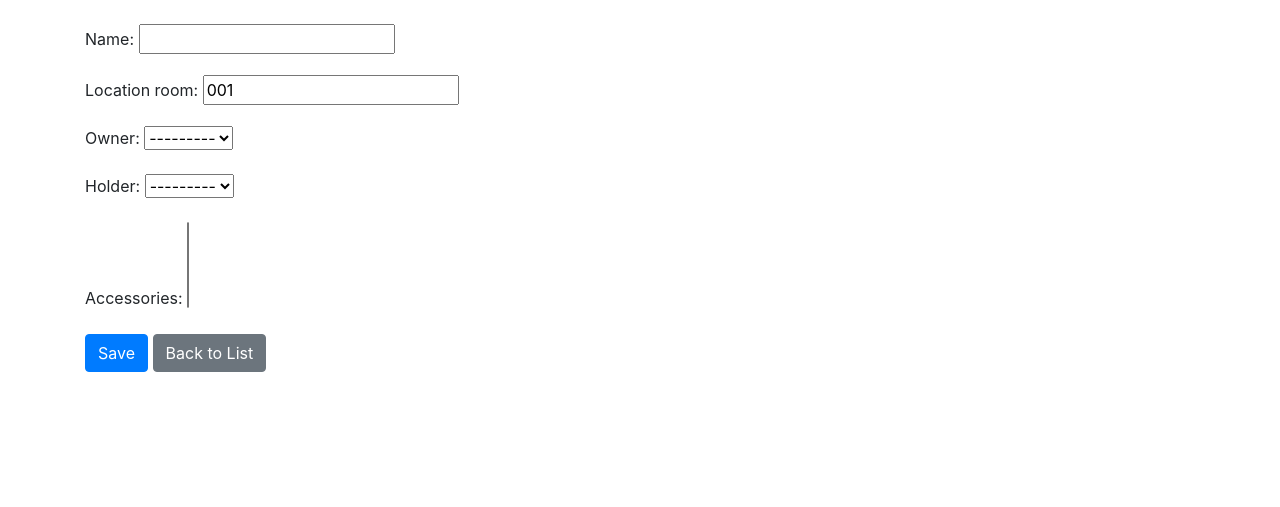
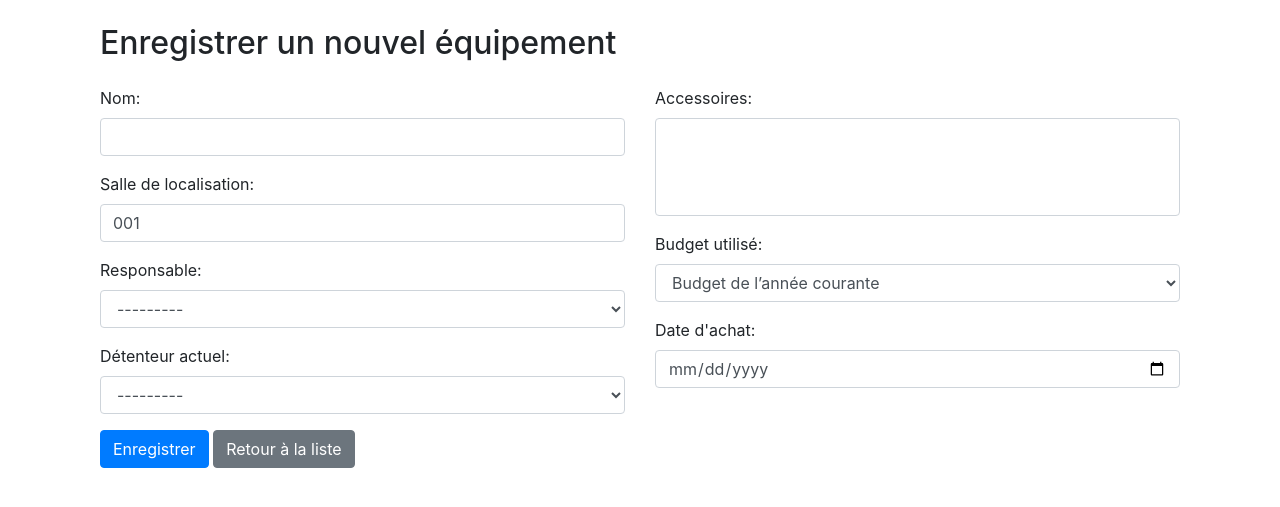
Before and after one commit to arnaudrabhi/mini_projet_django, a Django app: page /equipments/create/ in a window 1280 px wide. Shown: the part 56-563 px from the top of the page. Run offline with Django 4.2, Linux system fonts and the light colour scheme; data that the repository does not hold is empty; some libraries are stand-ins or nearby versions.

Commit message:
Refonte des formulaire + enregistrement de l'achat d'un équipement à son enregistrement + vérification MDP lors d'un enregistrement d'un Teacher

```diff
--- a/mini_projet_equipement/forms.py
+++ b/mini_projet_equipement/forms.py
@@ -1,11 +1,25 @@
 from django import forms
-from .models import Equipment, Teacher, Accessory
+
+from .enums import BudgetChoices
+from .models import Equipment, Teacher, Accessory, Purchase
 
 
 class EquipmentForm(forms.ModelForm):
+    from_budget = forms.ChoiceField(choices=[(choice.name, choice.value) for choice in BudgetChoices], required=False)
+    purchase_date = forms.DateField(widget=forms.DateInput(attrs={'type': 'date'}), required=False)
+
     class Meta:
         model = Equipment
         fields = ['name', 'location_room', 'owner', 'holder', 'accessories']
+
+    def save(self, commit=True):
+        equipment = super().save(commit=commit)
+        if commit:
+            from_budget = self.cleaned_data.get('from_budget')
+            purchase_date = self.cleaned_data.get('purchase_date')
+            if from_budget and purchase_date:
+                Purchase.objects.create(equipment=equipment, from_budget=from_budget, purchase_date=purchase_date)
+        return equipment
 
 
 class TeacherForm(forms.ModelForm):
@@ -21,3 +35,11 @@ class AccessoryForm(forms.ModelForm):
     class Meta:
         model = Accessory
         fields = ['name', 'equipment', 'condition', 'comment']
+
+    def save(self, commit=True):
+        accessory = super().save(commit=False)
+
+        if commit:
+            accessory.save()
+
+        return accessory
--- a/mini_projet_equipement/views.py
+++ b/mini_projet_equipement/views.py
@@ -65,7 +65,10 @@ def equipment_create(request):
             return redirect('equipment_list')
     else:
         form = EquipmentForm()
-    return render(request, 'equipment/equipment_form.html', {'form': form})
+
+    form_title = "Enregistrer un nouvel équipement"  # Set the form title
+    context = {'form': form, 'form_title': form_title}
+    return render(request, 'equipment/equipment_form.html', context)
 
 
 def equipment_update(request, pk):
@@ -77,7 +80,11 @@ def equipment_update(request, pk):
             return redirect('equipment_list')
     else:
         form = EquipmentForm(instance=equipment)
-    return render(request, 'equipment/equipment_form.html', {'form': form})
+
+    form_title = "Éditer un équipement"  # Set the form title
+    context = {'form': form, 'form_title': form_title}
+
+    return render(request, 'equipment/equipment_form.html', context)
 
 
 def equipment_delete(request, pk):
@@ -102,11 +109,21 @@ def teacher_create(request):
     if request.method == 'POST':
         form = TeacherForm(request.POST)
         if form.is_valid():
-            form.save()
-            return redirect('teacher_list')
+            password = form.cleaned_data['password']
+            confirm_password = request.POST.get('confirm_password')
+
+            if password == confirm_password:
+                teacher = form.save()
+                # ... (other logic)
+                return redirect('teacher_list')
+            else:
+                messages.error(request, "Les mots de passe ne correspondent pas.")
+        else:
+            messages.error(request, "Veuillez corriger les erreurs dans le formulaire.")
     else:
         form = TeacherForm()
-    return render(request, 'teacher/teacher_form.html', {'form': form, 'action': 'Créer'})
+
+    return render(request, 'teacher/teacher_form.html', {'form': form, 'form_title': 'Créer un Enseignant'})
 
 
 def teacher_update(request, pk):
--- a/templates/equipment/equipment_form.html
+++ b/templates/equipment/equipment_form.html
@@ -1,30 +1,52 @@
 {% extends 'master.html' %}
 
+{% load widget_tweaks %}
+
 {% block content %}
+<div class="container">
     <h2 class="mb-4">{{ form_title }}</h2>
     <form method="post">
         {% csrf_token %}
+        <div class="row">
+            <div class="col-md-6">
                 <div class="form-group">
-      {{ form.name.label_tag }}
-      {{ form.name }}
+                    <label for="id_name">Nom:</label>
+                    {% render_field form.name|attr:"class:form-control" %}
                 </div>
                 <div class="form-group">
-      {{ form.location_room.label_tag }}
-      {{ form.location_room }}
+                    <label for="id_location_room">Salle de localisation:</label>
+                    {% render_field form.location_room|attr:"class:form-control" %}
                 </div>
                 <div class="form-group">
-      {{ form.owner.label_tag }}
-      {{ form.owner }}
+                    <label for="id_owner">Responsable:</label>
+                    {% render_field form.owner|attr:"class:form-control" %}
                 </div>
                 <div class="form-group">
-      {{ form.holder.label_tag }}
-      {{ form.holder }}
+                    <label for="id_holder">Détenteur actuel:</label>
+                    {% render_field form.holder|attr:"class:form-control" %}
+                </div>
+            </div>
+            <div class="col-md-6">
+                <div class="form-group">
+                    <label for="id_accessories">Accessoires:</label>
+                    {% render_field form.accessories|attr:"class:form-control" %}
                 </div>
                 <div class="form-group">
-      {{ form.accessories.label_tag }}
-      {{ form.accessories }}
+                    <label for="id_from_budget">Budget utilisé:</label>
+                    {% render_field form.from_budget|attr:"class:form-control" %}
                 </div>
-    <button type="submit" class="btn btn-primary">Save</button>
-    <a class="btn btn-secondary" href="{% url 'equipment_list' %}">Back to List</a>
+                <div class="form-group">
+                    <label for="id_purchase_date">Date d'achat:</label>
+                    {% render_field form.purchase_date|attr:"class:form-control" %}
+                </div>
+            </div>
+        </div>
+        <div class="row">
+            <div class="col-md-12">
+                <button type="submit" class="btn btn-primary">Enregistrer</button>
+                <a class="btn btn-secondary" href="{% url 'equipment_list' %}">Retour à la liste</a>
+            </div>
+        </div>
     </form>
+</div>
 {% endblock %}
```
Also changed, not shown: mini_projet_equipement/enums.py (added, +7 -0 lines), templates/accessory/accessory_form.html (+24 -13 lines), templates/home.html (added, +59 -0 lines), templates/teacher/teacher_form.html (+42 -19 lines). Lines whose indentation alone changed are shown as unchanged.
